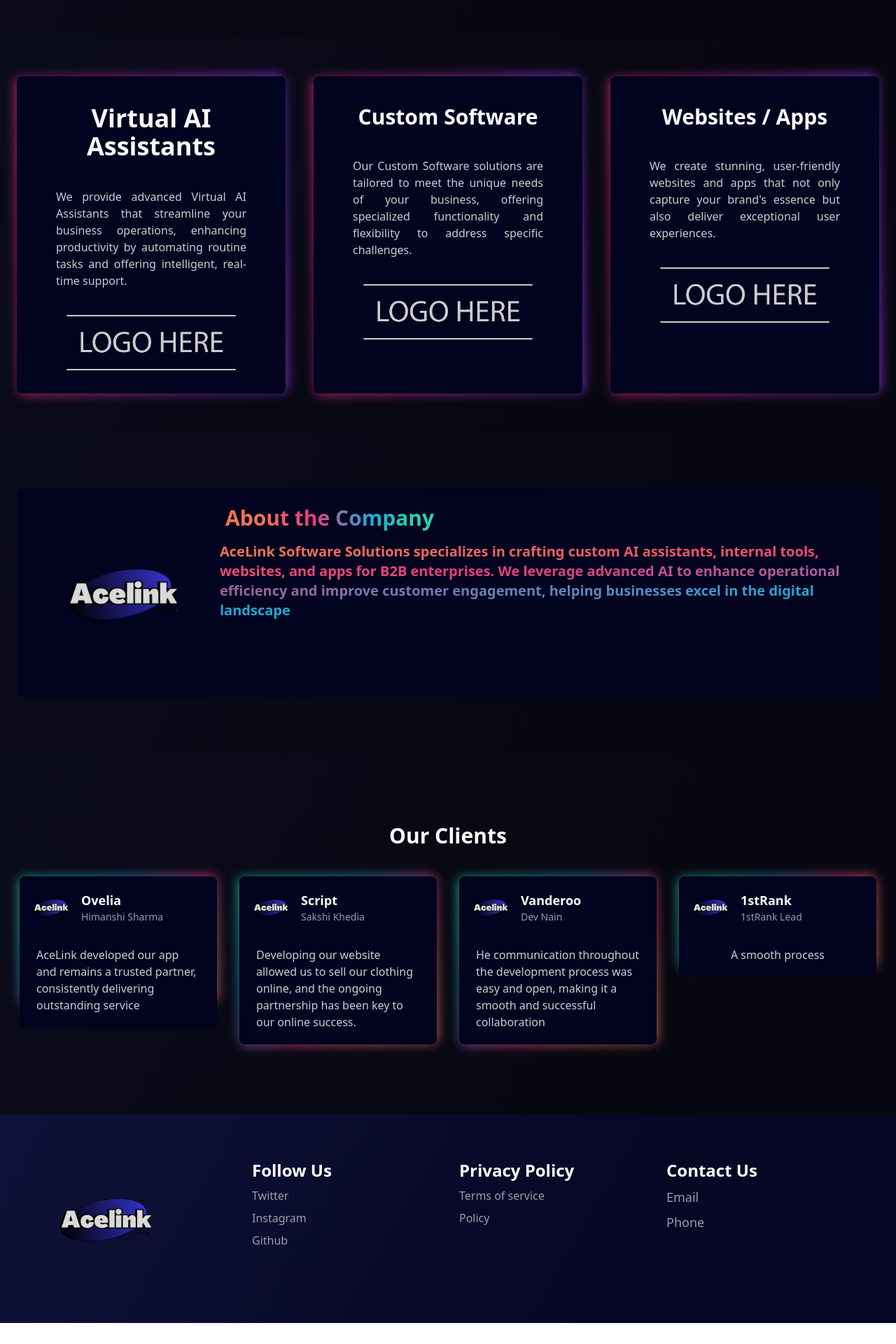
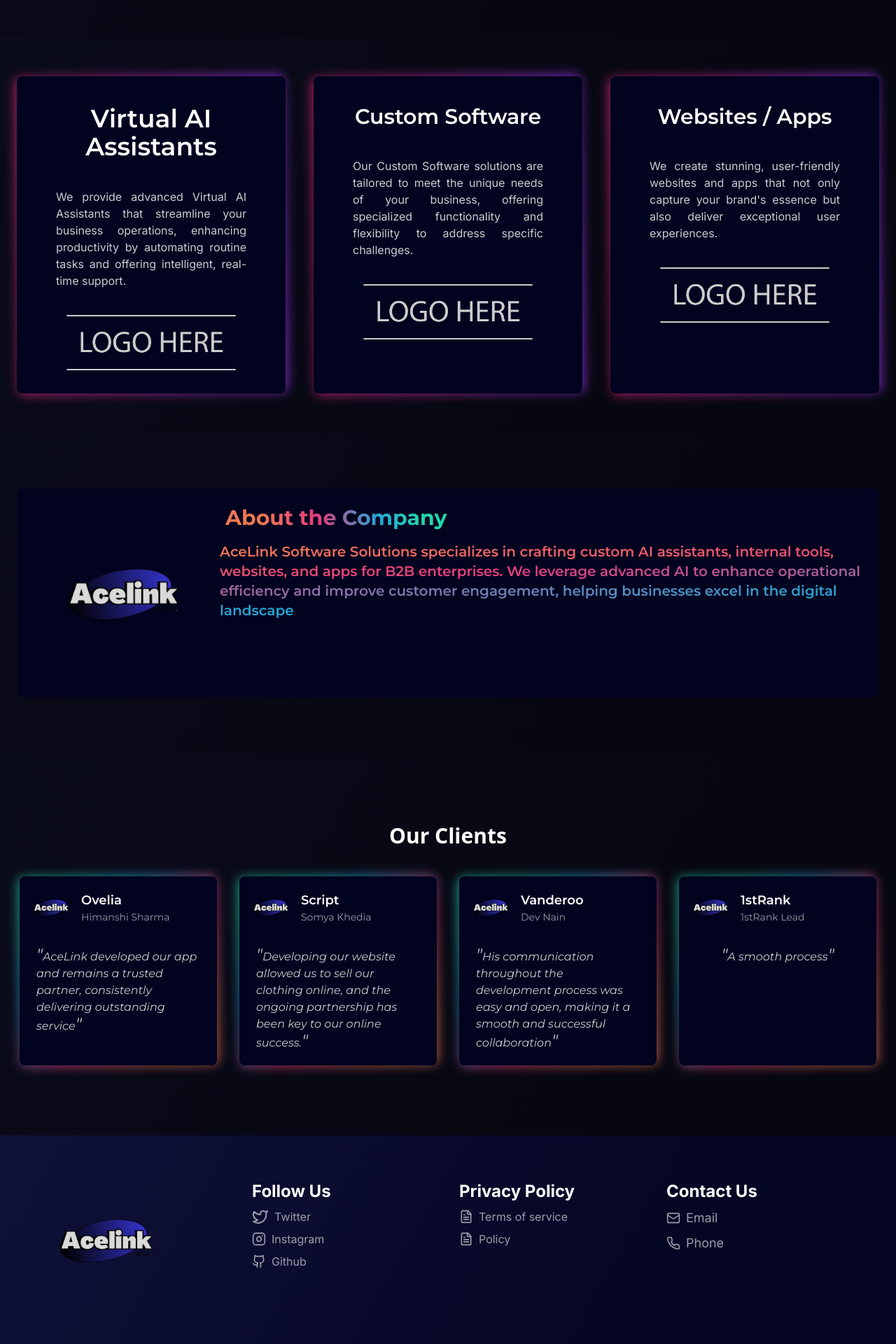
Before and after one commit to 21Ayush21/Acelink, a React (Vite) app: page / in a window 1280 px wide. Shown: the part 803-2723 px from the top of the page at 70% size. Before the commit the page ends 2693 px from the top, so only its background shows below. Built offline with nearby package versions, Linux system fonts and the light colour scheme.

Commit message:
Add font and icons to Footer

```diff
--- a/index.html
+++ b/index.html
@@ -11,6 +11,18 @@
       href="https://fonts.googleapis.com/css2?family=Roboto:wght@400;500;700&display=swap"
       rel="stylesheet"
     />
+    <link
+      href="https://fonts.googleapis.com/css2?family=IBM+Plex+Sans:ital,wght@0,400;0,500;1,300;1,400;1,500&display=swap"
+      rel="stylesheet"
+    />
+    <link
+      href="https://fonts.googleapis.com/css2?family=Inter:opsz,wght@14..32,100..900&display=swap"
+      rel="stylesheet"
+    />
+    <link
+      href="https://fonts.googleapis.com/css2?family=Inter:opsz,wght@14..32,100..900&family=Montserrat:ital,wght@0,100..900;1,100..900&display=swap"
+      rel="stylesheet"
+    />
   </head>
   <body>
     <div id="root"></div>
--- a/src/components/Client.jsx
+++ b/src/components/Client.jsx
@@ -3,10 +3,10 @@
 
 const Client = () => {
   return (
-    <div className="grid xl:grid-cols-4 gap-6 md:gap-8 grid-cols-1 sm:grid-cols-2 mt-10">
+    <div className="grid xl:grid-cols-4 gap-6 md:gap-8 grid-cols-1 sm:grid-cols-2 mt-10 h-full font-montserrat">
       <div className="relative group">
-        <div className="absolute inset-0 bg-[linear-gradient(-45deg,_rgba(238,119,82,1)_18%,_rgba(231,60,126,1)_42%,_rgba(35,166,213,1)_68%,_rgba(35,213,171,1)_86%)] rounded-lg blur opacity-75 group-hover:opacity-100 transition duration-1000 group-hover:duration-200 animate-tilt h-[180px]"></div>
-        <div className="rounded-lg bg-[#01031f] shadow-sm relative">
+        <div className="absolute inset-0 bg-[linear-gradient(-45deg,_rgba(238,119,82,1)_18%,_rgba(231,60,126,1)_42%,_rgba(35,166,213,1)_68%,_rgba(35,213,171,1)_86%)] rounded-lg blur opacity-75 group-hover:opacity-100 transition duration-1000 group-hover:duration-200 animate-tilt "></div>
+        <div className="rounded-lg bg-[#01031f] shadow-sm relative h-full">
           <div className="flex flex-col items-center p-3">
             <div className="flex flex-row items-center justify-start w-full">
               <div className="h-16 w-16 rounded-full overflow-hidden">
@@ -18,18 +18,19 @@
                 <p className="opacity-60 text-sm">Himanshi Sharma</p>
               </div>
             </div>
-            <div className="text-white mt-4 opacity-80 px-3 py-2">
+            <div className="text-white mt-4 opacity-80 px-3 py-2 italic">
+              <span className="text-2xl leading-none">&quot;</span>
               AceLink developed our app and remains a trusted partner,
               consistently delivering outstanding service
+              <span className="text-2xl leading-none">&quot;</span>
             </div>
           </div>
         </div>
       </div>
 
-
       <div className="relative group">
         <div className="absolute inset-0 bg-[linear-gradient(-45deg,_rgba(238,119,82,1)_18%,_rgba(231,60,126,1)_42%,_rgba(35,166,213,1)_68%,_rgba(35,213,171,1)_86%)] rounded-lg blur opacity-75 group-hover:opacity-100 transition duration-1000 group-hover:duration-200 animate-tilt"></div>
-        <div className="rounded-lg bg-[#01031f] shadow-sm relative">
+        <div className="rounded-lg bg-[#01031f] shadow-sm relative h-full">
           <div className="flex flex-col items-center p-3">
             <div className="flex flex-row items-center justify-start w-full">
               <div className="h-16 w-16 rounded-full overflow-hidden">
@@ -38,16 +39,18 @@
 
               <div className="flex flex-col text-white ml-3">
                 <h3 className="font-semibold text-lg">Script</h3>
-                <p className="opacity-60 text-sm">Sakshi Khedia</p>
+                <p className="opacity-60 text-sm">Somya Khedia</p>
               </div>
             </div>
-            <div className="text-white mt-4 opacity-80 px-3 py-2">
-            Developing our website allowed us to sell our clothing online, and the ongoing partnership has been key to our online success.
+            <div className="text-white mt-4 opacity-80 px-3 py-2 italic">
+              <span className="text-2xl leading-none">&quot;</span>
+              Developing our website allowed us to sell our clothing online, and
+              the ongoing partnership has been key to our online success.
+              <span className="text-2xl leading-none">&quot;</span>
             </div>
           </div>
         </div>
       </div>
-
 
       <div className="relative group">
         <div className="absolute inset-0 bg-[linear-gradient(-45deg,_rgba(238,119,82,1)_18%,_rgba(231,60,126,1)_42%,_rgba(35,166,213,1)_68%,_rgba(35,213,171,1)_86%)] rounded-lg blur opacity-75 group-hover:opacity-100 transition duration-1000 group-hover:duration-200 animate-tilt"></div>
@@ -63,16 +66,19 @@
                 <p className="opacity-60 text-sm">Dev Nain</p>
               </div>
             </div>
-            <div className="text-white mt-4 opacity-80 px-3 py-2">
-            He communication throughout the development process was easy and open, making it a smooth and successful collaboration
+            <div className="text-white mt-4 opacity-80 px-3 py-2 italic ">
+              <span className="text-2xl leading-none">&quot;</span>His
+              communication throughout the development process was easy and
+              open, making it a smooth and successful collaboration
+              <span className="text-2xl leading-none">&quot;</span>
             </div>
           </div>
         </div>
       </div>
 
       <div className="relative group ">
-        <div className="absolute inset-0 bg-[linear-gradient(-45deg,_rgba(238,119,82,1)_18%,_rgba(231,60,126,1)_42%,_rgba(35,166,213,1)_68%,_rgba(35,213,171,1)_86%)] rounded-lg blur opacity-75 group-hover:opacity-100 transition duration-1000 group-hover:duration-200 animate-tilt h-[130px]"></div>
-        <div className="rounded-lg bg-[#01031f] shadow-sm relative">
+        <div className="absolute inset-0 bg-[linear-gradient(-45deg,_rgba(238,119,82,1)_18%,_rgba(231,60,126,1)_42%,_rgba(35,166,213,1)_68%,_rgba(35,213,171,1)_86%)] rounded-lg blur opacity-75 group-hover:opacity-100 transition duration-1000 group-hover:duration-200 animate-tilt "></div>
+        <div className="rounded-lg bg-[#01031f] shadow-sm relative h-full">
           <div className="flex flex-col items-center p-3">
             <div className="flex flex-row items-center justify-start w-full">
               <div className="h-16 w-16 rounded-full overflow-hidden">
@@ -84,8 +90,10 @@
                 <p className="opacity-60 text-sm">1stRank Lead</p>
               </div>
             </div>
-            <div className="text-white mt-4 opacity-80 px-3 py-2">
-            A smooth process
+            <div className="text-white mt-4 opacity-80 px-3 py-2 italic">
+              <span className="text-2xl leading-none">&quot;</span>A smooth
+              process
+              <span className="text-2xl leading-none">&quot;</span>
             </div>
           </div>
         </div>
--- a/src/components/Footer.jsx
+++ b/src/components/Footer.jsx
@@ -1,50 +1,187 @@
-import React from 'react'
+import React from "react";
 import image from "../assets/Acelinklogo.png";
 
 const Footer = () => {
   return (
-    <footer className='grid grid-cols-2 bg-footer-linear-gradient gap-y-12 gap-x-8 p-16 md:grid-cols-4 xl:grid-cols-4 '>
-        <div className='col-span-full xl:col-span-1 md:col-span-1 '>
-            <img src={image} alt="company_logo" className='xl:h-[170px]'/>
+    <footer className="grid grid-cols-2 bg-footer-linear-gradient gap-y-12 gap-x-8 p-16 md:grid-cols-4 xl:grid-cols-4 font-inter">
+      <div className="col-span-full xl:col-span-1 md:col-span-1 ">
+        <img src={image} alt="company_logo" className="xl:h-[170px]" />
       </div>
-        <div className='flex flex-col gap-2 text-white'>
-            <h3 className='font-bold text-2xl'>Follow Us</h3>
+      <div className="flex flex-col gap-2 text-white">
+        <h3 className="font-bold text-2xl text-center sm:text-start">Follow Us</h3>
         <div>
-                <a href="#" className='opacity-60 hover:opacity-100'>Twitter</a>
+          <div className="flex flex-col opacity-60 hover:opacity-100 items-center sm:flex-row">
+            <svg
+              xmlns="http://www.w3.org/2000/svg"
+              width="24"
+              height="24"
+              viewBox="0 0 24 24"
+              fill="none"
+              stroke="currentColor"
+              stroke-width="2"
+              stroke-linecap="round"
+              stroke-linejoin="round"
+              class="lucide lucide-twitter"
+            >
+              <path d="M22 4s-.7 2.1-2 3.4c1.6 10-9.4 17.3-18 11.6 2.2.1 4.4-.6 6-2C3 15.5.5 9.6 3 5c2.2 2.6 5.6 4.1 9 4-.9-4.2 4-6.6 7-3.8 1.1 0 3-1.2 3-1.2z" />
+            </svg>
+            <a href="#" className="ml-2 text-center">
+              Twitter
+            </a>
+          </div>
         </div>
         <div>
-                <a href="#" className='opacity-60 hover:opacity-100'>Instagram</a>
+          <div className="flex flex-col opacity-60 hover:opacity-100 items-center sm:flex-row">
+            <svg
+              xmlns="http://www.w3.org/2000/svg"
+              width="20"
+              height="20"
+              viewBox="0 0 24 24"
+              fill="none"
+              stroke="currentColor"
+              stroke-width="2"
+              stroke-linecap="round"
+              stroke-linejoin="round"
+              class="lucide lucide-instagram"
+            >
+              <rect width="20" height="20" x="2" y="2" rx="5" ry="5" />
+              <path d="M16 11.37A4 4 0 1 1 12.63 8 4 4 0 0 1 16 11.37z" />
+              <line x1="17.5" x2="17.51" y1="6.5" y2="6.5" />
+            </svg>
+            <a href="#" className=" ml-2">
+              Instagram
+            </a>
+          </div>
         </div>
         <div>
-                <a href="#" className='opacity-60 hover:opacity-100'>Github</a>
+          <div className="flex flex-col opacity-60 hover:opacity-100 items-center sm:flex-row">
+            <svg
+              xmlns="http://www.w3.org/2000/svg"
+              width="20"
+              height="20"
+              viewBox="0 0 24 24"
+              fill="none"
+              stroke="currentColor"
+              stroke-width="2"
+              stroke-linecap="round"
+              stroke-linejoin="round"
+              class="lucide lucide-github"
+            >
+              <path d="M15 22v-4a4.8 4.8 0 0 0-1-3.5c3 0 6-2 6-5.5.08-1.25-.27-2.48-1-3.5.28-1.15.28-2.35 0-3.5 0 0-1 0-3 1.5-2.64-.5-5.36-.5-8 0C6 2 5 2 5 2c-.3 1.15-.3 2.35 0 3.5A5.403 5.403 0 0 0 4 9c0 3.5 3 5.5 6 5.5-.39.49-.68 1.05-.85 1.65-.17.6-.22 1.23-.15 1.85v4" />
+              <path d="M9 18c-4.51 2-5-2-7-2" />
+            </svg>
+            <a href="#" className=" ml-2">
+              Github
+            </a>
+          </div>
         </div>
       </div>
 
-        <div className='flex flex-col gap-2 text-white'>
-            <h3 className='font-bold text-2xl'>Privacy Policy</h3>
+      <div className="flex flex-col gap-2 text-white">
+        <h3 className="font-bold text-2xl text-center sm:text-start">Privacy Policy</h3>
         <div>
-                <a href="#" className='opacity-60 hover:opacity-100'>Terms of service </a>
+          <div className="flex flex-col opacity-60 hover:opacity-100 items-center sm:flex-row">
+            <svg
+              xmlns="http://www.w3.org/2000/svg"
+              width="20"
+              height="20"
+              viewBox="0 0 24 24"
+              fill="none"
+              stroke="currentColor"
+              stroke-width="2"
+              stroke-linecap="round"
+              stroke-linejoin="round"
+              class="lucide lucide-file-text"
+            >
+              <path d="M15 2H6a2 2 0 0 0-2 2v16a2 2 0 0 0 2 2h12a2 2 0 0 0 2-2V7Z" />
+              <path d="M14 2v4a2 2 0 0 0 2 2h4" />
+              <path d="M10 9H8" />
+              <path d="M16 13H8" />
+              <path d="M16 17H8" />
+            </svg>
+            <a href="#" className="ml-2 text-center">
+              Terms of service{" "}
+            </a>
+          </div>
         </div>
         <div>
-                <a href="#" className='opacity-60 hover:opacity-100'>Policy</a>
+          <div className="flex flex-col items-center opacity-60 hover:opacity-100 sm:flex-row">
+            <svg
+              xmlns="http://www.w3.org/2000/svg"
+              width="20"
+              height="20"
+              viewBox="0 0 24 24"
+              fill="none"
+              stroke="currentColor"
+              stroke-width="2"
+              stroke-linecap="round"
+              stroke-linejoin="round"
+              class="lucide lucide-file-text"
+            >
+              <path d="M15 2H6a2 2 0 0 0-2 2v16a2 2 0 0 0 2 2h12a2 2 0 0 0 2-2V7Z" />
+              <path d="M14 2v4a2 2 0 0 0 2 2h4" />
+              <path d="M10 9H8" />
+              <path d="M16 13H8" />
+              <path d="M16 17H8" />
+            </svg>
+            <a href="#" className="ml-2 text-center">
+              Policy
+            </a>
+          </div>
         </div>
         <div>
-                <a href="#" className='opacity-60 hover:opacity-100'></a>
+          <a href="#" className="opacity-60 hover:opacity-100"></a>
         </div>
       </div>
 
-        <div className='flex flex-col gap-2 text-white cursor-pointer '>
-            <h3 className='font-bold text-2xl '>Contact Us</h3>
+      <div className="flex flex-col gap-2 text-white cursor-pointer ">
+        <h3 className="font-bold text-2xl text-center sm:text-start">Contact Us</h3>
         <div>
-                <a href="#" className='opacity-60 hover:opacity-100 text-lg'>Email</a>
+          <div className="flex flex-col opacity-60 hover:opacity-100 items-center sm:flex-row">
+            <svg
+              xmlns="http://www.w3.org/2000/svg"
+              width="20"
+              height="20"
+              viewBox="0 0 24 24"
+              fill="none"
+              stroke="currentColor"
+              stroke-width="2"
+              stroke-linecap="round"
+              stroke-linejoin="round"
+              class="lucide lucide-mail"
+            >
+              <rect width="20" height="16" x="2" y="4" rx="2" />
+              <path d="m22 7-8.97 5.7a1.94 1.94 0 0 1-2.06 0L2 7" />
+            </svg>
+            <a href="#" className=" text-lg ml-2">
+              Email
+            </a>
+          </div>
         </div>
         <div>
-                <a href="#" className='opacity-60 hover:opacity-100 text-lg'>Phone</a>
+          <div className="flex flex-col opacity-60 hover:opacity-100 items-center sm:flex-row">
+            <svg
+              xmlns="http://www.w3.org/2000/svg"
+              width="20"
+              height="20"
+              viewBox="0 0 24 24"
+              fill="none"
+              stroke="currentColor"
+              stroke-width="2"
+              stroke-linecap="round"
+              stroke-linejoin="round"
+              class="lucide lucide-phone"
+            >
+              <path d="M22 16.92v3a2 2 0 0 1-2.18 2 19.79 19.79 0 0 1-8.63-3.07 19.5 19.5 0 0 1-6-6 19.79 19.79 0 0 1-3.07-8.67A2 2 0 0 1 4.11 2h3a2 2 0 0 1 2 1.72 12.84 12.84 0 0 0 .7 2.81 2 2 0 0 1-.45 2.11L8.09 9.91a16 16 0 0 0 6 6l1.27-1.27a2 2 0 0 1 2.11-.45 12.84 12.84 0 0 0 2.81.7A2 2 0 0 1 22 16.92z" />
+            </svg>
+            <a href="#" className=" text-lg ml-2">
+              Phone
+            </a>
           </div>
         </div>
+      </div>
+    </footer>
+  );
+};
 
-    </footer>
-  )
-}
-
-export default Footer
+export default Footer;
--- a/src/segments/Aboutsection.jsx
+++ b/src/segments/Aboutsection.jsx
@@ -16,7 +16,7 @@
           />
           <div className="ml-4 flex flex-col">
             <div>
-              <h1 className="font-bold text-white text-3xl mb-4">
+              <h1 className="font-bold text-white text-3xl mb-4 font-montserrat">
                 <motion.span
                   className="ml-2 text-transparent bg-clip-text"
                   initial={{
@@ -38,7 +38,7 @@
                 </motion.span>
               </h1>
               <motion.span
-                className=" font-semibold text-xl py-6 bg-clip-text text-transparent "
+                className=" font-semibold text-xl py-6 bg-clip-text text-transparent font-montserrat"
                 initial={{
                   backgroundImage:
                     "linear-gradient(90deg, rgba(238,119,82,1) 18%, rgba(231,60,126,1) 42%, rgba(35,166,213,1) 68%, rgba(35,213,171,1) 86%)",
--- a/src/segments/FeatureSection.jsx
+++ b/src/segments/FeatureSection.jsx
@@ -11,11 +11,11 @@
           <div className="rounded-lg bg-[#01031f] shadow-sm relative">
             <div className="flex flex-col items-center">
               <div className="px-4 py-10">
-                <h3 className="text-white text-center text-4xl font-semibold">
+                <h3 className="text-white text-center text-4xl font-semibold font-montserrat">
                   Virtual AI Assistants
                 </h3>
               </div>
-              <div className="text-white opacity-80 px-14 text-justify">
+              <div className="text-white opacity-80 px-14 text-justify font-inter">
               We provide advanced Virtual AI Assistants that streamline your business operations, enhancing productivity by automating routine tasks and offering intelligent, real-time support.
               </div>
               <div>
@@ -34,11 +34,11 @@
           <div className="rounded-lg bg-[#01031f] shadow-sm relative h-full">
             <div className="flex flex-col items-center">
               <div className="px-4 py-10">
-                <h3 className="text-white text-center text-3xl font-semibold">
+                <h3 className="text-white text-center text-3xl font-semibold font-montserrat">
                 Custom Software
                 </h3>
               </div>
-              <div className="text-white opacity-80 px-14 text-justify">Our Custom Software solutions are tailored to meet the unique needs of your business, offering specialized functionality and flexibility to address specific challenges.</div>
+              <div className="text-white opacity-80 px-14 text-justify font-inter">Our Custom Software solutions are tailored to meet the unique needs of your business, offering specialized functionality and flexibility to address specific challenges.</div>
               <div>
                 <img
                   src={image}
@@ -55,11 +55,11 @@
           <div className="rounded-lg bg-[#01031f] shadow-sm relative h-full">
             <div className="flex flex-col items-center">
               <div className="px-4 py-10">
-                <h3 className="text-white text-center text-3xl font-semibold">
+                <h3 className="text-white text-center text-3xl font-semibold font-montserrat">
                 Websites / Apps
                 </h3>
               </div>
-              <div className="text-white opacity-80 px-14 text-justify">We create stunning, user-friendly websites and apps that not only capture your brand's essence but also deliver exceptional user experiences.</div>
+              <div className="text-white opacity-80 px-14 text-justify font-inter">We create stunning, user-friendly websites and apps that not only capture your brand's essence but also deliver exceptional user experiences.</div>
               <div>
                 <img
                   src={image}
--- a/src/segments/Herosection.jsx
+++ b/src/segments/Herosection.jsx
@@ -5,7 +5,7 @@
   return (
     <section className="bg-background-linear-gradient grid w-full md:min-h-screen grid-cols-1 lg:grid-cols-2 max-h-fit place-items-center px-10 md:py-32 gap-10 ">
       <div className="text-start w-full">
-        <main className="font-bold text-3xl flex flex-col sm:ml-10 ml-7 mt-5">
+        <main className="font-bold text-3xl flex flex-col sm:ml-10 ml-7 mt-5 font-ibm">
           <h1 className="font-bold xl:text-10xl animate-colorChange text-6xl -ml-3 md:-ml-0">
             Acelink
           </h1>
@@ -13,12 +13,12 @@
           <div className="flex flex-col mt-4 text-white text-4xl space-y-4 sm:text-5xl">
             <div className="">
               <h1 className="xl:ml-36 leading-12">Linking</h1>  {/* just chaned margin */}
-              <h1 className="bg-gradient-to-r from-indigo-400 to-indigo-600 bg-clip-text text-transparent leading-10">
+              <h1 className="bg-gradient-to-r from-indigo-400 to-indigo-600 bg-clip-text text-transparent md:leading-12">
                 Intelligent Software
               </h1>
             </div>
             <h1 className="xl:ml-44 leading-10">To</h1>  {/* just changed margin here as well */}
-            <h1 className="bg-gradient-to-r from-pink-400 to-pink-600 bg-clip-text text-transparent xl:ml-4 leading-10">
+            <h1 className="bg-gradient-to-r from-pink-400 to-pink-600 bg-clip-text text-transparent leading-10">
               Business Excellence
             </h1>
           </div>
--- a/tailwind.config.js
+++ b/tailwind.config.js
@@ -6,6 +6,12 @@
   ],
   theme: {
     extend: {
+
+      fontFamily: {
+        ibm: ['"IBM Plex Sans"', 'sans-serif'],
+        inter: ['Inter', 'sans-serif'],
+        montserrat: ['Montserrat', 'sans-serif'],
+      },
       lineHeight: {
         'extra-loose': '2.5',
         '12': '3.7rem',
```
Also changed, not shown: src/components/Cards.jsx (+7 -7 lines), src/components/Navbar.jsx (+4 -4 lines). Lines whose indentation alone changed are shown as unchanged.
